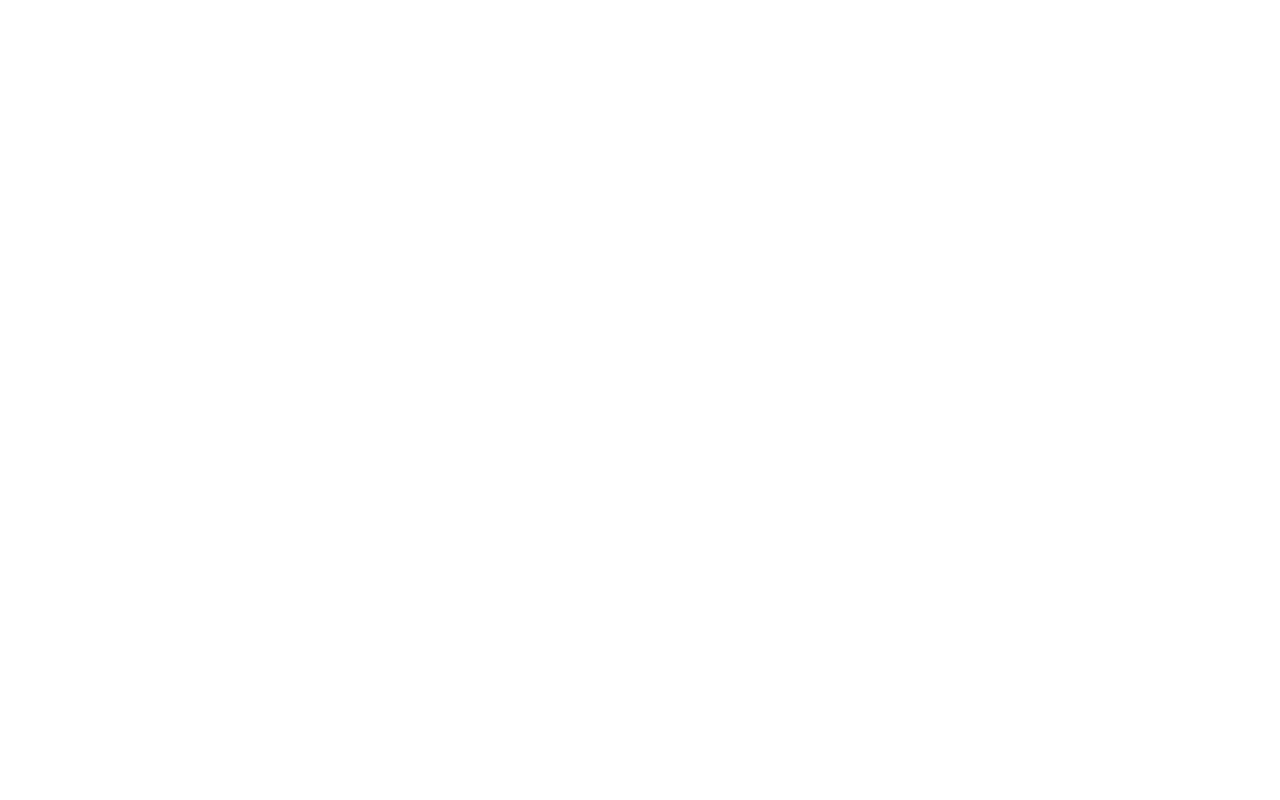
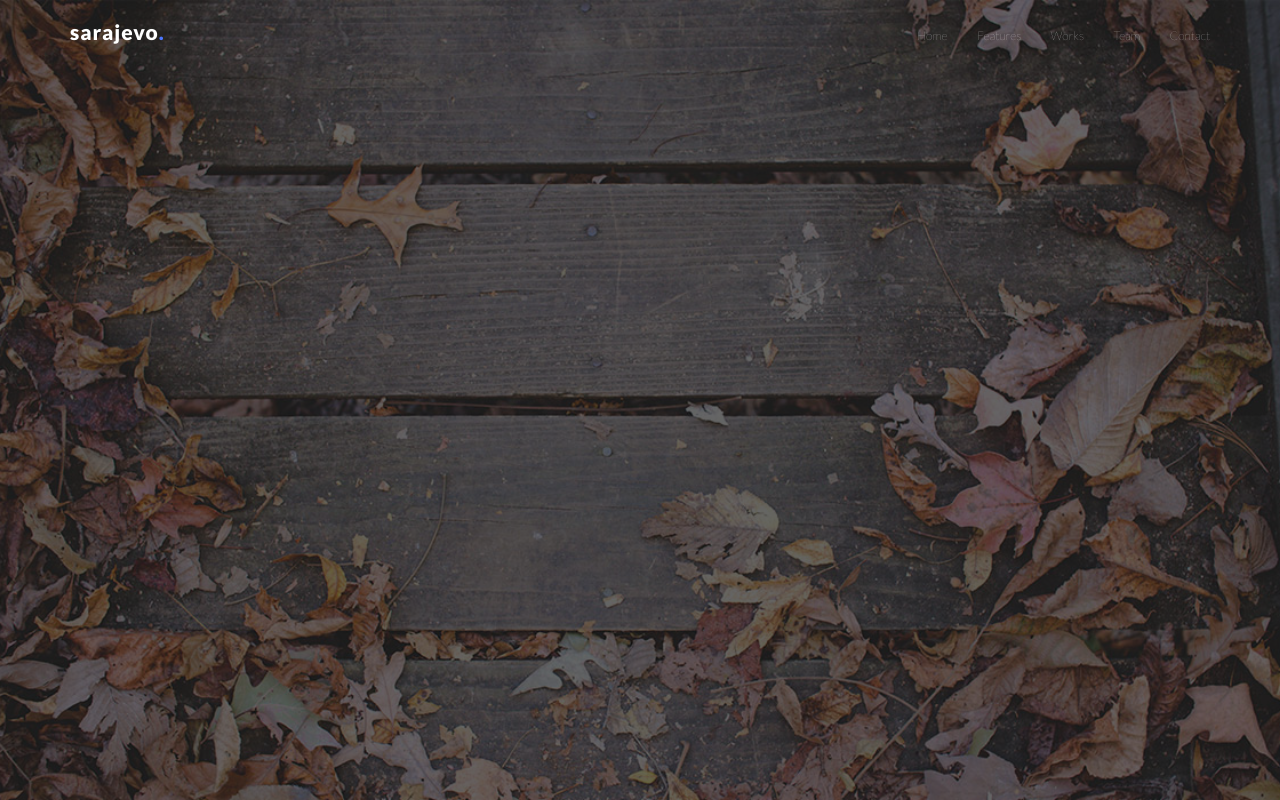
Before and after one commit to IhorLarin/sarajevo, a plain HTML site: page index.html in a window 1280 px wide. Drawn offline with nearby package versions, Linux system fonts and the light colour scheme.

Commit message:
створив:  - header з фоновою картинкою;  - верхній заголовок та меню.

```diff
--- a/css/style.less
+++ b/css/style.less
@@ -0,0 +1,78 @@
+.latoBlack {
+	font-family: 'Lato', sans-serif;
+	font-weight: 900;
+}
+
+.latoThin {
+	font-family: 'Lato', sans-serif;
+	font-weight: 100;
+}
+
+@bg-blue: #4c76ff;
+@white: #fff;
+@black: #282528;
+@opn-light: #6a737b;
+@l-blue: #062033;
+body {
+	font-size: 16px;
+}
+
+a {
+	font-size: 16px;
+	&:hover {
+		text-decoration: none;
+	}
+}
+
+header {
+	position: relative;
+	width: 100%;
+	height: 100vh;
+	background: url(../img/bg-header.jpg) no-repeat center center;
+	background-size: cover;
+	&:before {
+		content: '';
+		position: absolute;
+		top: 0;
+		left: 0;
+		display: block;
+		width: 100%;
+		height: 100%;
+		background: #000;
+		opacity: .6;
+	}
+}
+
+.header-up {
+//	background: rgba(76, 118, 255, 0.2);
+	&-title {
+		h3 {
+			margin: 0;
+			padding: 20px 0 10px 0;
+			.latoBlack;
+			font-size: 21px;
+			letter-spacing: 1px;
+			color: @white;
+			span {
+				color: @bg-blue;
+			}
+		}
+	}
+	&-nav {
+		li {
+			display: inline-block;
+			margin-left: 25px;
+			a {
+				display: table;
+				padding: 25px 0 10px 0;
+				.latoThin;
+				font-size: 12px;
+				color: @white;
+				border-top: solid 2px transparent;
+				&:hover {
+					border-top: solid 2px @bg-blue;
+				}
+			}
+		}
+	}
+}
--- a/index.html
+++ b/index.html
@@ -8,6 +8,7 @@
 		<title>sarajevo.</title>
 
 		<link href="css/bootstrap.min.css" rel="stylesheet">
+		<link href="https://fonts.googleapis.com/css?family=Lato:100,100i,900|Open+Sans:400,600,700" rel="stylesheet">
 		<link href="css/style.css" rel="stylesheet">
 
 
@@ -20,6 +21,24 @@
 	</head>
 	<body>
 
+		<header id="header">
+			<div class="container">
+				<div class="row header-up">
+					<div class="col-lg-2 header-up-title">
+						<h3>sarajevo<span>.</span></h3>
+					</div>
+					<div class="col-lg-10">
+						<ul class="header-up-nav text-right">
+							<li><a href="#">Home</a></li>
+							<li><a href="#">Features</a></li>
+							<li><a href="#">Works</a></li>
+							<li><a href="#">Team</a></li>
+							<li><a href="#">Contact</a></li>
+						</ul>
+					</div>
+				</div>
+			</div>
+		</header>
 
 
 		<script src="https://ajax.googleapis.com/ajax/libs/jquery/1.12.4/jquery.min.js"></script>
```
Also changed, not shown: css/style.css, img/bg-header.jpg (added).
